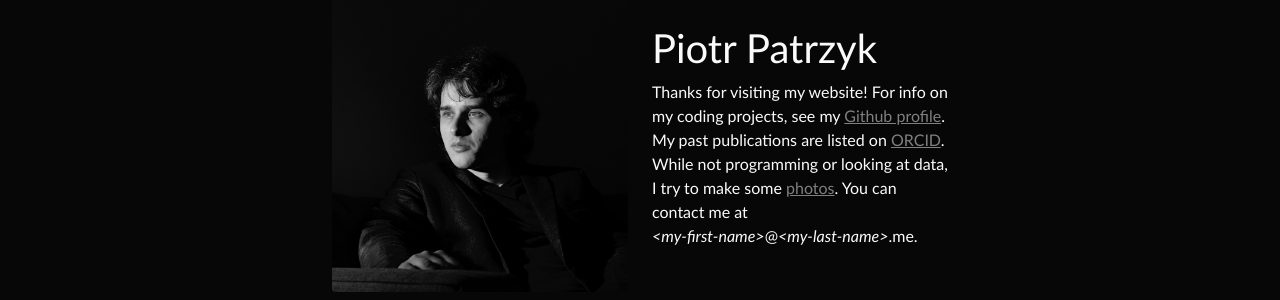
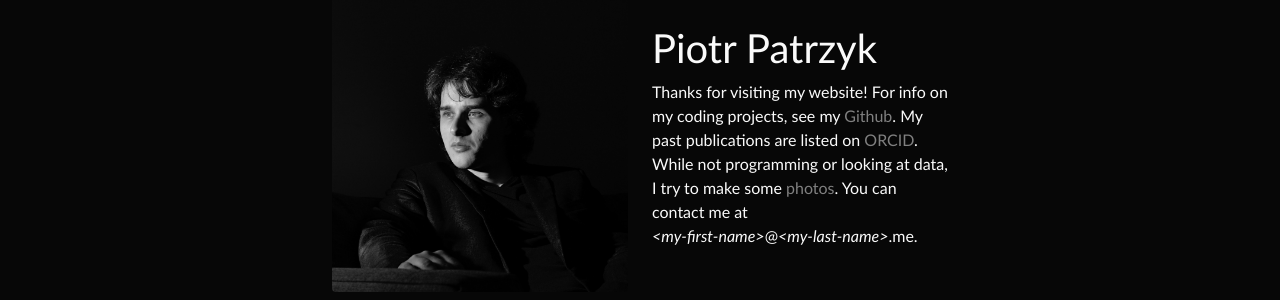
Before and after one commit to ppatrzyk/ppatrzyk.github.io, a Jekyll site: the page built from index.html, in a window 1280 px wide. Shown: the part 321-621 px from the top of the page. Built offline with Jekyll 4.4.1, drawn with Linux system fonts in a browser that asks for light colours.

Commit message:
links and breakpoints

```diff
--- a/assets/css/mystyle.css
+++ b/assets/css/mystyle.css
@@ -13,11 +13,11 @@
 
 a {
 	color: #808080;
+  text-decoration: none !important;
 }
 
 a:hover {
   color: #404040;
-  text-decoration: none !important;
 }
 
 h3 {
@@ -57,14 +57,6 @@
   padding-bottom: 30px;
 }
 
-/* https://github.com/FortAwesome/Font-Awesome/issues/4363#issuecomment-356445786 */
-.fa-font:before {
-  font-family: roboto;
-  /* color: #429bf4; */
-  font-size: 1.2em;
-  content: "k";
-}
-
 /* lato-regular - latin-ext */
 @font-face {
   font-family: 'Lato';
--- a/index.html
+++ b/index.html
@@ -5,15 +5,15 @@
 ---
 
 <div class="row align-items-center">
-	<div class="col-md-3 offset-md-3">
-		<img class="img-fluid rounded d-none d-md-block" src="/assets/img/profile_bw.jpg"/>
+	<div class="col-lg-3 offset-lg-3">
+		<img class="img-fluid rounded d-none d-lg-block" src="/assets/img/profile_bw.jpg"/>
 	</div>
-	<div class="col-md-3">
+	<div class="col-lg-3">
 		<h1>Piotr Patrzyk</h1>
 		<p>
 			Thanks for visiting my website!
 			For info on my coding projects, see my
-			<a target="_blank" rel="noopener noreferrer" href="https://github.com/ppatrzyk">Github profile</a>.
+			<a target="_blank" rel="noopener noreferrer" href="https://github.com/ppatrzyk">Github</a>.
 			My past publications are listed on
 			<a target="_blank" rel="noopener noreferrer" href="https://orcid.org/0000-0001-9629-1145">ORCID</a>.
 			While not programming or looking at data, I try to make some
```
